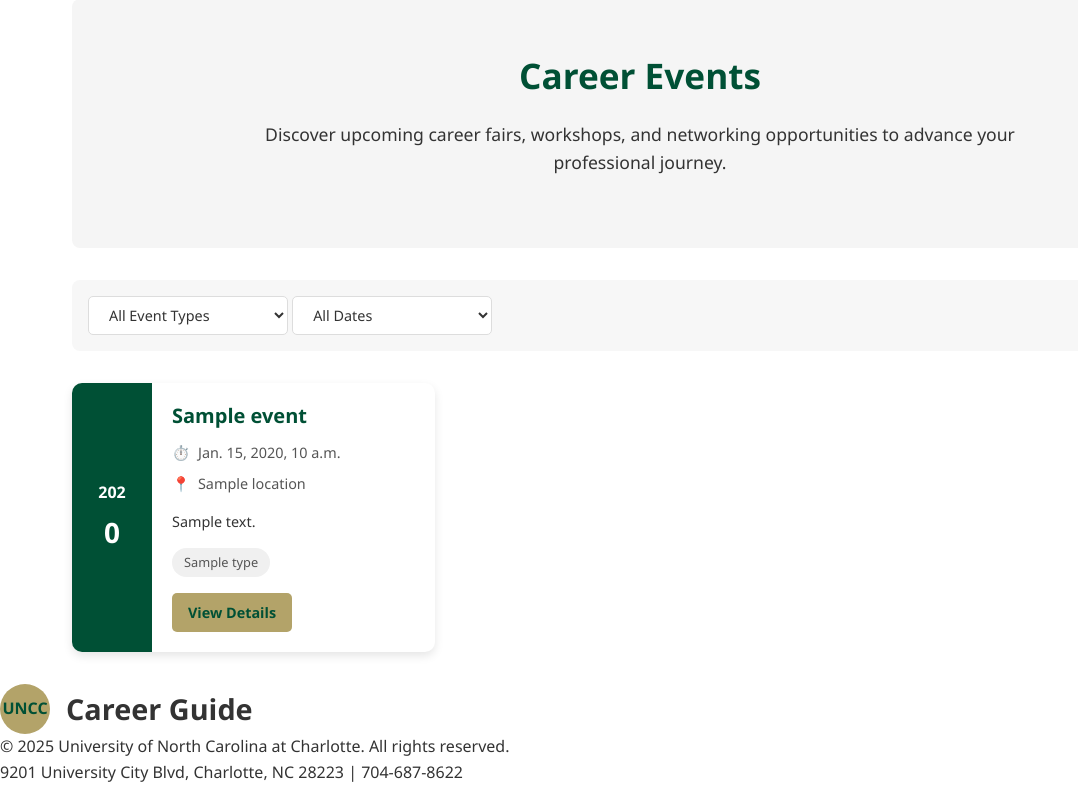
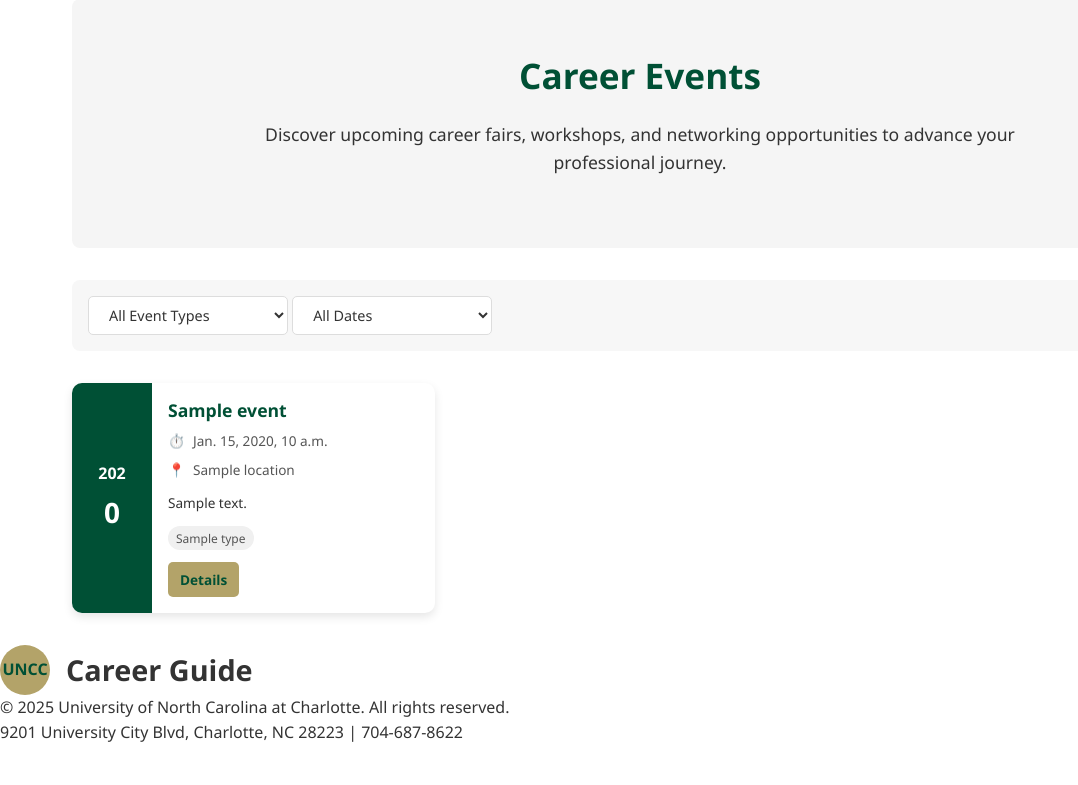
Before and after one commit to dganesh05/UNCC-Career-Guide, a Django app: template templates/uncc-career-events.html in a window 1280 px wide. Shown: the part 203-988 px from the top of the page, without its empty margins (0-1078 px from the left). After the commit the page ends 945 px from the top, so only its background shows below. Run offline with Django 5.2, Linux system fonts and the light colour scheme; the template is opened without the code that fills it: most values are stand-ins (such as "Sample title", 1, 10 or a date in 2020).

Commit message:
fixed the jobs and careers

```diff
--- a/templates/uncc-career-events.html
+++ b/templates/uncc-career-events.html
@@ -16,6 +16,7 @@
     box-shadow: 0 4px 10px rgba(0, 0, 0, 0.1);
     overflow: hidden;
     transition: transform 0.3s ease, box-shadow 0.3s ease;
+    height: 230px; /* Fixed height for more compact cards */
 }
 
 .event-card:hover {
@@ -49,54 +50,79 @@
 
 .event-details {
     flex: 1;
-    padding: 1.25rem;
+    padding: 1rem;
+    display: flex;
+    flex-direction: column;
+    overflow: hidden;
 }
 
 .event-details h3 {
     color: var(--uncc-green);
-    font-size: 1.25rem;
-    margin-bottom: 0.75rem;
+    font-size: 1.1rem;
+    margin-bottom: 0.5rem;
     line-height: 1.3;
+    display: -webkit-box;
+    -webkit-line-clamp: 2;
+    -webkit-box-orient: vertical;
+    overflow: hidden;
+    text-overflow: ellipsis;
+}
+
+.event-meta {
+    display: flex;
+    flex-wrap: wrap;
+    gap: 0.5rem;
+    margin-bottom: 0.25rem;
 }
 
 .event-time, .event-location {
     display: flex;
     align-items: center;
     color: #555;
-    margin-bottom: 0.5rem;
-    font-size: 0.9rem;
+    font-size: 0.85rem;
+    white-space: nowrap;
+    overflow: hidden;
+    text-overflow: ellipsis;
 }
 
 .event-time:before {
     content: "⏱️";
     margin-right: 0.5rem;
+    flex-shrink: 0;
 }
 
 .event-location:before {
     content: "📍";
     margin-right: 0.5rem;
+    flex-shrink: 0;
 }
 
 .event-description {
     color: #333;
-    margin: 1rem 0;
-    font-size: 0.9rem;
-    line-height: 1.5;
+    margin: 0.5rem 0;
+    font-size: 0.85rem;
+    line-height: 1.4;
+    display: -webkit-box;
+    -webkit-line-clamp: 2;
+    -webkit-box-orient: vertical;
+    overflow: hidden;
+    text-overflow: ellipsis;
+    flex-grow: 1;
 }
 
 .event-tags {
     display: flex;
     flex-wrap: wrap;
     gap: 0.5rem;
-    margin-bottom: 1rem;
+    margin-bottom: 0.75rem;
 }
 
 .event-tag {
     background-color: #f0f0f0;
     color: #555;
-    padding: 0.25rem 0.75rem;
+    padding: 0.15rem 0.5rem;
     border-radius: 15px;
-    font-size: 0.8rem;
+    font-size: 0.75rem;
     font-weight: 500;
 }
 
@@ -104,12 +130,14 @@
     display: inline-block;
     background-color: var(--uncc-gold);
     color: var(--uncc-green);
-    padding: 0.5rem 1rem;
+    padding: 0.4rem 0.75rem;
     border-radius: 5px;
     text-decoration: none;
     font-weight: bold;
-    font-size: 0.9rem;
+    font-size: 0.85rem;
     transition: background-color 0.3s ease;
+    align-self: flex-start;
+    margin-top: auto;
 }
 
 .event-btn:hover {
@@ -138,24 +166,26 @@
     min-width: 200px;
 }
 
+.empty-events {
+    grid-column: 1 / -1;
+    height: auto;
+    text-align: center;
+    padding: 2rem;
+}
+
 @media (max-width: 768px) {
     .event-cards {
         grid-template-columns: 1fr;
     }
 
     .event-card {
-        flex-direction: column;
+        height: auto;
+        min-height: 180px;
     }
 
     .event-date {
-        width: 100%;
-        padding: 0.75rem 0;
-        flex-direction: row;
-        gap: 0.5rem;
-    }
-
-    .event-month, .event-day {
-        font-size: 1.25rem;
+        width: 70px;
+        padding: 0.5rem 0;
     }
 }
 </style>
@@ -169,7 +199,7 @@
 
     <section class="events-list">
         <div class="event-filters">
-            <form method="get" action="{% url 'events' %}">
+            <form method="get" action="{% url 'events' %}" id="event-filter-form">
                 <select name="event_type" onchange="this.form.submit()">
                     <option value="">All Event Types</option>
                     <option value="meet-up" {% if event_type == 'meet-up' %}selected{% endif %}>Meet Ups</option>
@@ -199,10 +229,12 @@
                     {% endwith %}
                 </div>
                 <div class="event-details">
-                    <h3>{{ event.title }}</h3>
-                    <p class="event-time">{{ event.time }}</p>
-                    <p class="event-location">{{ event.location }}</p>
-                    <p class="event-description">{{ event.description }}</p>
+                    <h3 title="{{ event.title }}">{{ event.title }}</h3>
+                    <div class="event-meta">
+                        <p class="event-time" title="{{ event.time }}">{{ event.time }}</p>
+                        <p class="event-location" title="{{ event.location }}">{{ event.location }}</p>
+                    </div>
+                    <p class="event-description" title="{{ event.description }}">{{ event.description }}</p>
                     <div class="event-tags">
                         <span class="event-tag">{{ event.type }}</span>
                         {% if event.registration_required %}
@@ -210,13 +242,13 @@
                         {% endif %}
                     </div>
                     <a href="{{ event.link }}" class="event-btn" {% if event.link != '#' %}target="_blank"{% endif %}>
-                        {% if event.registration_required %}Register Now{% else %}View Details{% endif %}
+                        {% if event.registration_required %}Register{% else %}Details{% endif %}
                     </a>
                 </div>
             </div>
             {% empty %}
             <div class="event-card empty-events">
-                <div class="event-details" style="text-align: center; padding: 2rem;">
+                <div class="event-details">
                     <h3>No upcoming events</h3>
                     <p>Check back later for new career events and opportunities.</p>
                 </div>
@@ -226,22 +258,11 @@
     </section>
 
     <script>
-        // Format date display for better appearance
+        // Format date display and apply hover effects
         document.addEventListener('DOMContentLoaded', function() {
             const eventCards = document.querySelectorAll('.event-card');
 
             eventCards.forEach(card => {
-                // Add hover effect
-                card.addEventListener('mouseenter', function() {
-                    this.style.transform = 'translateY(-5px)';
-                    this.style.boxShadow = '0 6px 15px rgba(0, 0, 0, 0.15)';
-                });
-
-                card.addEventListener('mouseleave', function() {
-                    this.style.transform = 'translateY(0)';
-                    this.style.boxShadow = '0 4px 10px rgba(0, 0, 0, 0.1)';
-                });
-
                 // Clean up date display
                 const monthElem = card.querySelector('.event-month');
                 const dayElem = card.querySelector('.event-day');
@@ -265,6 +286,31 @@
                     }
                 }
             });
+
+            // Fix filter form to handle event types correctly
+            const filterForm = document.getElementById('event-filter-form');
+            if (filterForm) {
+                filterForm.addEventListener('submit', function(e) {
+                    // Get the event type select
+                    const eventTypeSelect = this.querySelector('select[name="event_type"]');
+                    if (eventTypeSelect) {
+                        const selectedValue = eventTypeSelect.value;
+
+                        // Map the selected value to match the parser's event types
+                        // This ensures the filter works with the actual data
+                        if (selectedValue === 'meet-up') {
+                            // Find and update the value to match "Meet Up" format from parser
+                            eventTypeSelect.value = 'Meet Up';
+                        } else if (selectedValue === 'career-fair') {
+                            eventTypeSelect.value = 'Career Fair';
+                        } else if (selectedValue === 'networking') {
+                            eventTypeSelect.value = 'Networking Event';
+                        } else if (selectedValue === 'interview') {
+                            eventTypeSelect.value = 'Interview Prep';
+                        }
+                    }
+                });
+            }
         });
     </script>
 {% endblock %}
```
Also changed, not shown: base/career_events_parser.py (+78 -4 lines).
